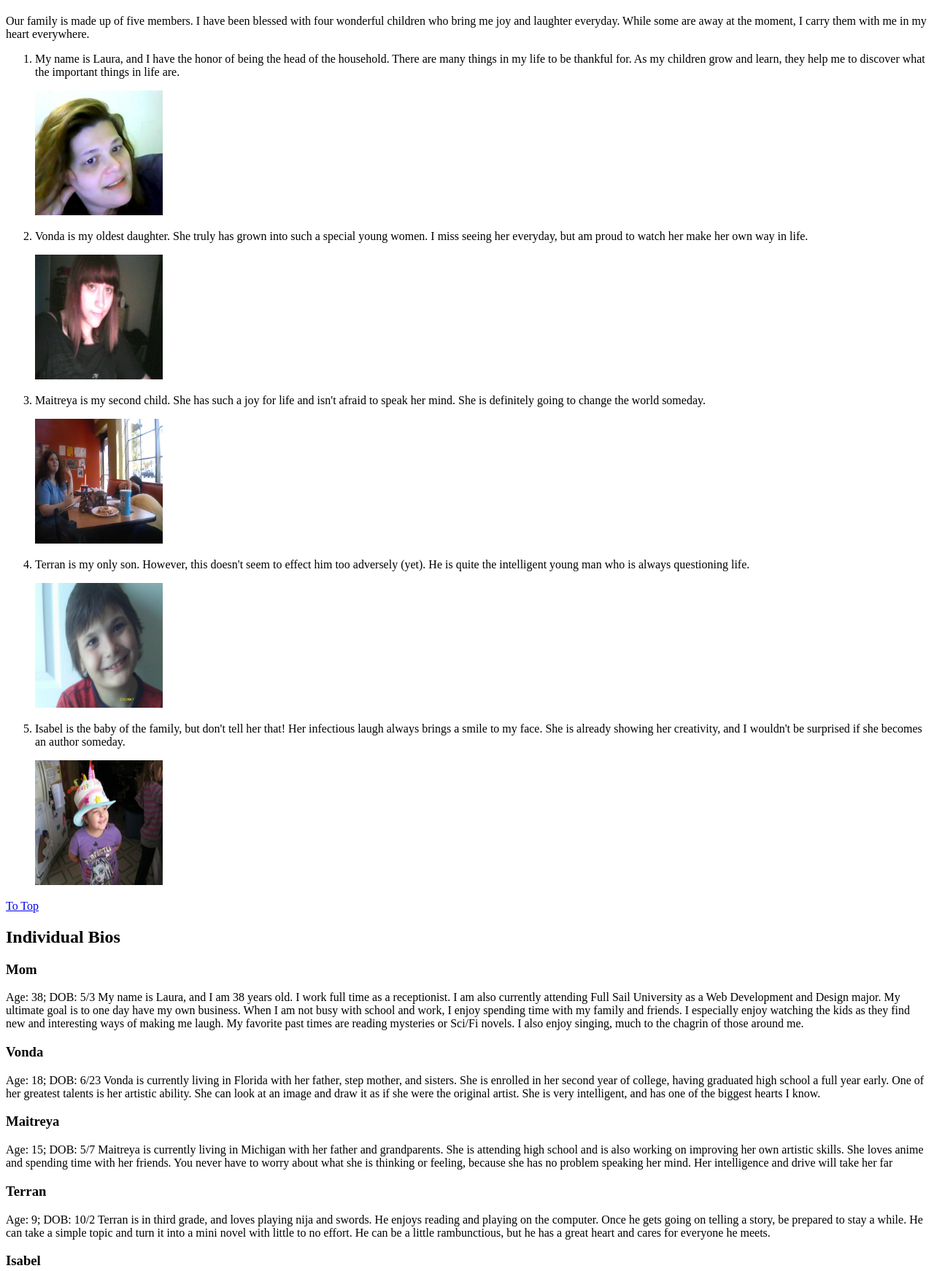
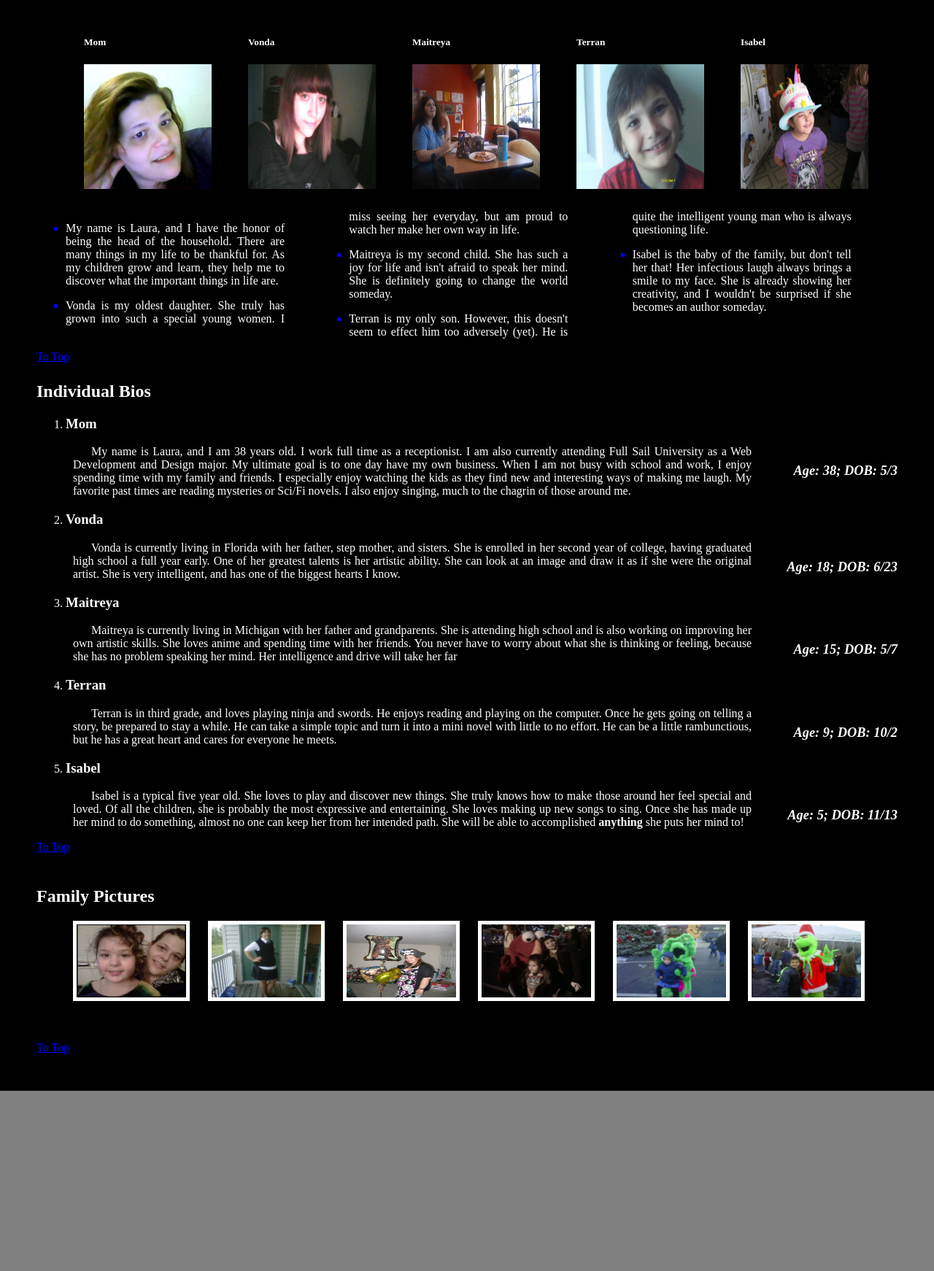
Before and after one commit to lfeiden/MySite_Feiden_Laura, a plain HTML site: page index.html in a window 1280 px wide. Shown: the part 372-2114 px from the top of the page at 73% size. Drawn offline with Linux system fonts and the light colour scheme; a web font is replaced by a local one.

Commit message:
Updated HTML for page

```diff
--- a/index.html
+++ b/index.html
@@ -1,75 +1,102 @@
 <!DOCTYPE html>
 	<html>
+
 		<head>
 			<meta http-equiv="Content-Type" content="text/html; charset=UTF-8" />
+			<link rel="stylesheet" type="text/css" href="css/main.css" />
+			<link href='http://fonts.googleapis.com/css?family=Metamorphous&subset=latin,latin-ext' rel='stylesheet' type='text/css'>
 			<title>Meet the Feidens</title>
 		</head>
 
 		<body>
-			<div id="nav"><!--This is where the user can return to when done looking at each section.-->
+			<div id="header"><!--start of page header-->
+				<div id="nav"><!--This is the div that contains the global navigation which links to the sections on the page.-->
 					<nav><!--This is the navigation to the various sections of the page. Eventually these separate sections will become individual pages.-->
 						<ul>
-					<li><a href="#members">Family Members</a></li>
-					<li><a href="#bios">Individual Bios</a></li>
-					<li><a href="#photos">Family Pictures</a></li>
+							<li><a href="#members" class="button blue">Family Members</a></li>
+							<li><a href="#bios" class="button blue">Individual Bios</a></li>
+							<li><a href="#photos" class="button blue">Family Pictures</a></li>
 						</ul>
 					</nav>
-			</div>
+				</div><!--end of navigation div-->
 
-			<img src="images/kids.jpg" width="300" height="175" alt="An image of a strip of film roll" title="The Feiden Kids" />
+				<img src="images/kids.jpg" alt="An image of the kids" title="The Feiden Kids" />
 
 				<h1>Meet the Feidens</h1>
 
+			</div><!--end of page header-->
+
 			<div id="content"><!--This is how I will be able to style the overall content such as boarder and background-->
 
-				<section id="members"><!--The first nav will link here-->
+				<section id="members"><!--The first nav will link here; contains the general introduction to site.-->
+
 					<h2>Family Members (by age)</h2>
 
+					<aside>
 						<p>Our family is made up of five members. I have been blessed with four wonderful children who bring me joy and laughter everyday. While some are away at the moment, I carry them with me in my heart everywhere.
+					</aside>
 
-					<ol>
-						<li><p>My name is Laura, and I have the honor of being the head of the household. There are many things in my life to be thankful for. As my children grow and learn, they help me to discover what the important things in life are.</p><img src="images/mom.jpg" width="175" height="171" alt="A picture of me, the mom" title="Mom (Laura)" /></li>
-						<li><p>Vonda is my oldest daughter. She truly has grown into such a special young women. I miss seeing her everyday, but am proud to watch her make her own way in life.</p><img src="images/vonda.jpg" width="175" height="171" alt="A picture of Vonda, the oldest" /></li>
-						<li><p>Maitreya is my second child. She has such a joy for life and isn't afraid to speak her mind. She is definitely going to change the world someday.</p><img src="images/maitreya.jpg" width="175" height="171" alt="A picture of Maitreya, my second child" title="Maitreya, the second child" /></li>
-						<li><p>Terran is my only son. However, this doesn't seem to effect him too adversely (yet). He is quite the intelligent young man who is always questioning life.</p><img src="images/terran.jpg" width="175" height="171" alt="A picture of terran, my only son" title="Terran, my son" /></li>
-						<li><p>Isabel is the baby of the family, but don't tell her that! Her infectious laugh always brings a smile to my face. She is already showing her creativity, and I wouldn't be surprised if she becomes an author someday.</p><img src="images/isabel.jpg" width="175" height="171" alt="A picture of Isable, the youngest" title="Isabel, the youngest" /></li>
+					<ol><!--displays the photos found at top of page under header-->
+						<li><h5>Mom</h5><img src="images/mom.jpg" width="175" height="171" alt="A picture of me, the mom" title="Mom (Laura)" /></li>
+						<li><h5>Vonda</h5><img src="images/vonda.jpg" width="175" height="171" alt="A picture of Vonda, the oldest" title="Vonda, the oldest"/></li>
+						<li><h5>Maitreya</h5><img src="images/maitreya.jpg" width="175" height="171" alt="A picture of Maitreya, my second child" title="Maitreya, the second child" /></li>
+						<li><h5>Terran</h5><img src="images/terran.jpg" width="175" height="171" alt="A picture of terran, my only son" title="Terran, my son" /></li>
+						<li><h5>Isabel</h5><img src="images/isabel.jpg" width="175" height="171" alt="A picture of Isable, the youngest" title="Isabel, the youngest" /></li>
 					</ol>
+
+					<ul><!--displays general introduction to members-->
+						<li><p>My name is Laura, and I have the honor of being the head of the household. There are many things in my life to be thankful for. As my children grow and learn, they help me to discover what the important things in life are.</p></li>
+						<li><p>Vonda is my oldest daughter. She truly has grown into such a special young women. I miss seeing her everyday, but am proud to watch her make her own way in life.</p></li>
+						<li><p>Maitreya is my second child. She has such a joy for life and isn't afraid to speak her mind. She is definitely going to change the world someday.</p></li>
+						<li><p>Terran is my only son. However, this doesn't seem to effect him too adversely (yet). He is quite the intelligent young man who is always questioning life.</p></li>
+						<li><p>Isabel is the baby of the family, but don't tell her that! Her infectious laugh always brings a smile to my face. She is already showing her creativity, and I wouldn't be surprised if she becomes an author someday.</p></li>
+					</ul>
 					<a href="#nav">To Top</a>
-				</section>
+				</section><!--end of general introduction section-->
 
-				<section id="bios"><!--The second nave will link here-->
+				<section id="bios"><!--The second nav will link here; contains the biographies-->
+
 					<h2>Individual Bios</h2>
 
-					<h3>Mom</h3>
-						<p><span class="bio">Age: 38; DOB: 5/3</span>  My name is Laura, and I am 38 years old. I work full time as a receptionist. I am also currently attending Full Sail University as a Web Development and Design major. My ultimate goal is to one day have my own business. When I am not busy with school and work, I enjoy spending time with my family and friends. I especially enjoy watching the kids as they find new and interesting ways of making me laugh. My favorite past times are reading mysteries or Sci/Fi novels. I also enjoy singing, much to the chagrin of those around me.</p>
-					<h3>Vonda</h3>
-						<p><span class="bio">Age: 18; DOB: 6/23</span>  Vonda is currently living in Florida with her father, step mother, and sisters. She is enrolled in her second year of college, having graduated high school a full year early. One of her greatest talents is her artistic ability. She can look at an image and draw it as if she were the original artist. She is very intelligent, and has one of the biggest hearts I know.</p>
-					<h3>Maitreya</h3>
-						<p><span class="bio">Age: 15; DOB: 5/7</span>  Maitreya is currently living in Michigan with her father and grandparents. She is attending high school and is also working on improving her own artistic skills. She loves anime and spending time with her friends. You never have to worry about what she is thinking or feeling, because she has no problem speaking her mind. Her intelligence and drive will take her far</p>
-					<h3>Terran</h3>
-						<p><span class="bio">Age: 9; DOB: 10/2</span>  Terran is in third grade, and loves playing nija and swords. He enjoys reading and playing on the computer. Once he gets going on telling a story, be prepared to stay a while. He can take a simple topic and turn it into a mini novel with little to no effort. He can be a little rambunctious, but he has a great heart and cares for everyone he meets.</p>
-					<h3>Isabel</h3>
-						<p><span class="bio">Age: 5; DOB: 11/13</span>  Isabel is a typical five year old. She loves to play and discover new things. She truly knows how to make those around her feel special and loved. Of all the children, she is probably the most expressive and entertaining. She loves making up new songs to sing. Once she has made up her mind to do something, almost no one can keep her from her intended path. She will be able to accomplished <strong>anything</strong> she puts her mind to!</p>
+					<ol><!--contains the basic biographies of members-->
+						<li><h3>Mom</h3>
+						<span class="bio">Age: 38; DOB: 5/3</span><p>My name is Laura, and I am 38 years old. I work full time as a receptionist. I am also currently attending Full Sail University as a Web Development and Design major. My ultimate goal is to one day have my own business. When I am not busy with school and work, I enjoy spending time with my family and friends. I especially enjoy watching the kids as they find new and interesting ways of making me laugh. My favorite past times are reading mysteries or Sci/Fi novels. I also enjoy singing, much to the chagrin of those around me.</p></li>
+						<li><h3>Vonda</h3>
+						<span class="bio">Age: 18; DOB: 6/23</span><p>Vonda is currently living in Florida with her father, step mother, and sisters. She is enrolled in her second year of college, having graduated high school a full year early. One of her greatest talents is her artistic ability. She can look at an image and draw it as if she were the original artist. She is very intelligent, and has one of the biggest hearts I know.</p></li>
+						<li><h3>Maitreya</h3>
+						<span class="bio">Age: 15; DOB: 5/7</span><p>Maitreya is currently living in Michigan with her father and grandparents. She is attending high school and is also working on improving her own artistic skills. She loves anime and spending time with her friends. You never have to worry about what she is thinking or feeling, because she has no problem speaking her mind. Her intelligence and drive will take her far</p></li>
+						<li><h3>Terran</h3>
+						<span class="bio">Age: 9; DOB: 10/2</span><p>Terran is in third grade, and loves playing ninja and swords. He enjoys reading and playing on the computer. Once he gets going on telling a story, be prepared to stay a while. He can take a simple topic and turn it into a mini novel with little to no effort. He can be a little rambunctious, but he has a great heart and cares for everyone he meets.</p></li>
+						<li><h3>Isabel</h3>
+						<span class="bio">Age: 5; DOB: 11/13</span><p>Isabel is a typical five year old. She loves to play and discover new things. She truly knows how to make those around her feel special and loved. Of all the children, she is probably the most expressive and entertaining. She loves making up new songs to sing. Once she has made up her mind to do something, almost no one can keep her from her intended path. She will be able to accomplished <strong>anything</strong> she puts her mind to!</p></li>
+					</ol>
+				</section><!--end of biogtaphy section-->
 				<a href="#nav">To Top</a>
-				</section>
 
-				<section id="photos"><!--Third nav will link here-->
+				<section id="photos"><!--Third nav will link here; contains the photos for gallery-->
+
 					<h2>Family Pictures</h2>
-					<img src="images/family.jpg" width="150" height="100" alt="family photo" />
-					<img src="images/family2.jpg" width="150" height="100" alt="family photo 2" />
-					<img src="images/family3.jpg" width="100" height="150" alt="family photo 3" />
-					<img src="images/family4.jpg" width="150" height="100" alt="family photo 4" />
-					<img src="images/family5.jpg" width="150" height="100" alt="family photo 5" />
-					<img src="images/family6.jpg" width="150" height="100" alt="family photo 6" />
-				<a href="#nav">To Top</a>
-				</section>
 
+					<div id="gallery"><!--links to photos for gallery-->
+						<img src="images/family.jpg" alt="family photo" />
+						<img src="images/family2.jpg" alt="family photo 2" />
+						<img src="images/family3.jpg" alt="family photo 3" />
+						<img src="images/family4.jpg" alt="family photo 4" />
+						<img src="images/family5.jpg" alt="family photo 5" />
+						<img src="images/family6.jpg" alt="family photo 6" />
 					</div>
 
-			<footer>
+				</section><!--end of photo gallery section-->
+
+				<a href="#nav">To Top</a>
+
+			</div><!--end of content div-->
+
+			<div id="spaceHolder"></div><!--This is a place holder for the table and form to come-->
+
+			<footer><!--general info to display here-->
 				<p>This page was created and is maintained by Laura Feiden. Created on January 5, 2012.</p>
 			</footer>
 
 		</body>
-
 	</html>
```
Lines whose indentation alone changed are shown as unchanged.
